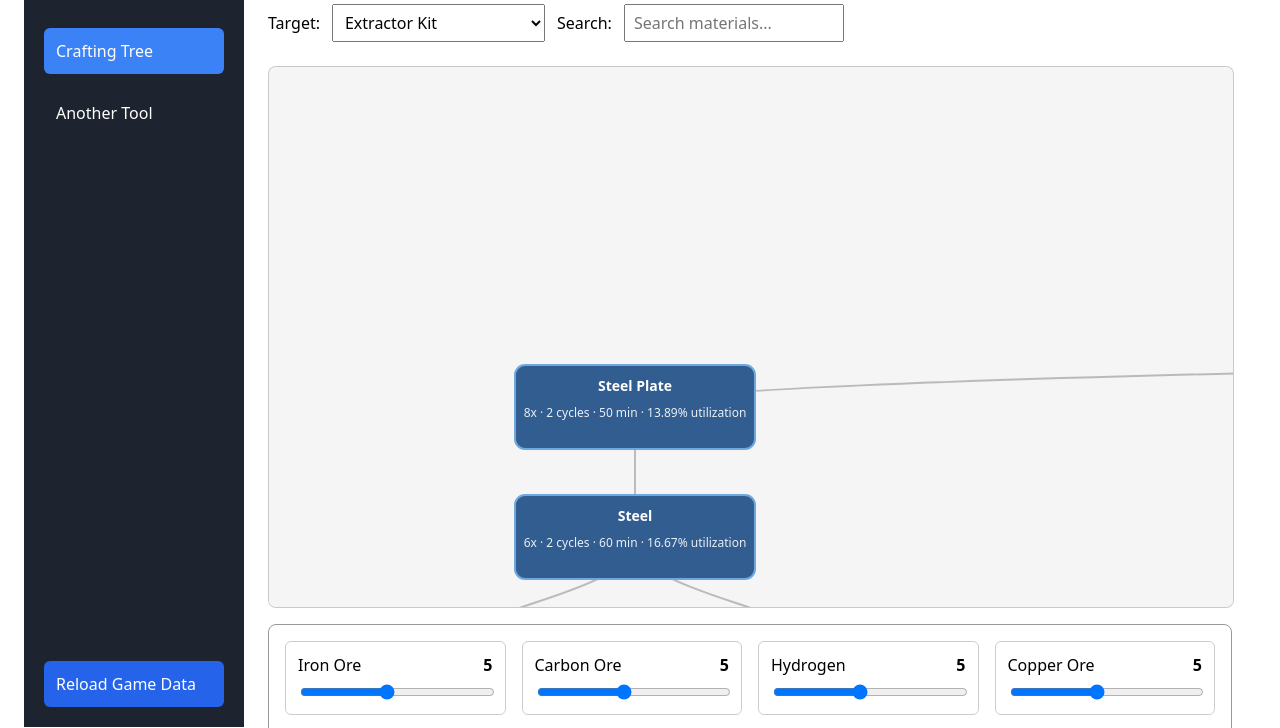
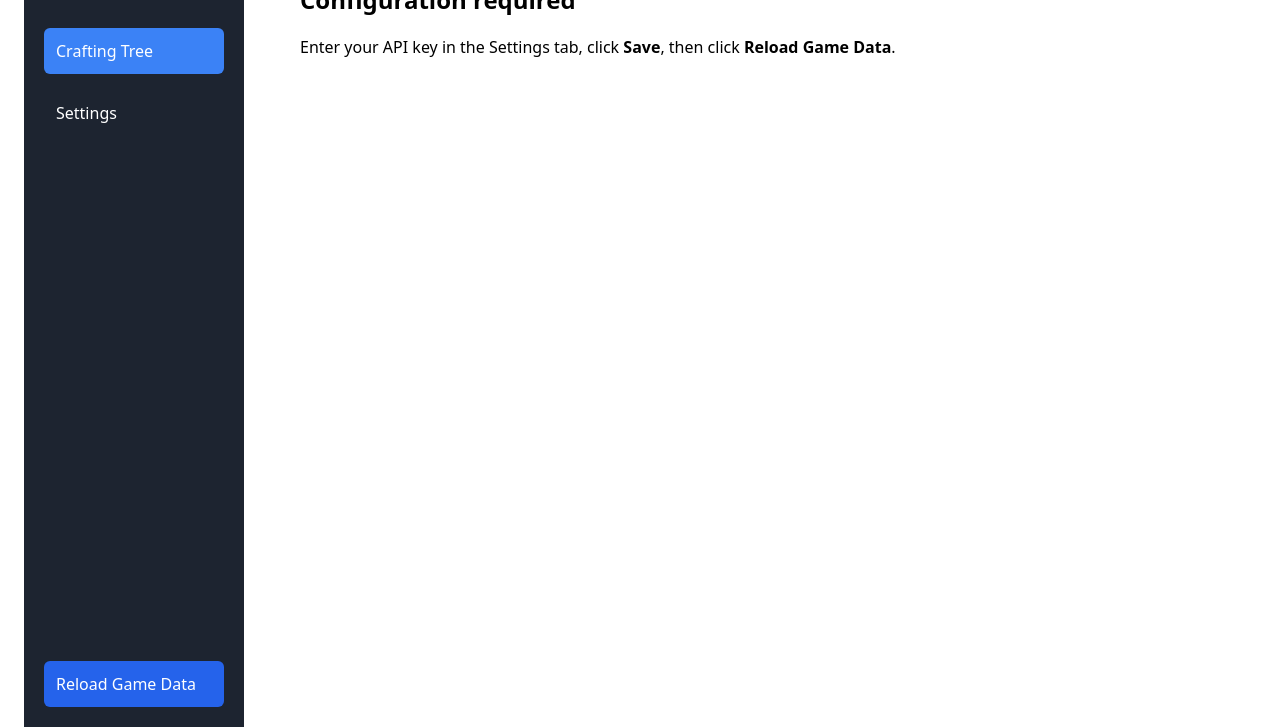
Before and after one commit to TidalConstructionCo/OreAndOrbitHelper, a website built with Vite: page index.html in a window 1280 px wide. Shown: the part 97-825 px from the top of the page. Built offline with nearby package versions, Linux system fonts and the light colour scheme.

Commit message:
Add instruction to error state

```diff
--- a/index.html
+++ b/index.html
@@ -379,6 +379,19 @@
             text-align: left;
             font: inherit;
         }
+
+        .tool-unavailable {
+            padding: 2rem;
+            max-width: 40rem;
+        }
+
+        .tool-unavailable h1 {
+            margin-top: 0;
+        }
+
+        .tool-content[hidden] {
+            display: none;
+        }
     </style>
 </head>
 
@@ -391,8 +404,8 @@
                 Crafting Tree
             </button>
 
-            <button class="tool-button" data-tool="another-tool">
-                Another Tool
+            <button class="tool-button" data-tool="settings">
+                Settings
             </button>
 
             <button id="reload-game-data" type="button">
@@ -408,6 +421,15 @@
 
         <main class="content">
             <section id="crafting-tree" class="tool-panel active">
+                <div class="tool-unavailable" hidden>
+                    <h1>Configuration required</h1>
+                    <p>
+                        Enter your API key in the Settings tab, click
+                        <strong>Save</strong>, then click
+                        <strong>Reload Game Data</strong>.
+                    </p>
+                </div>
+                <div class="tool-content">
                     <h1>Crafting Tree</h1>
                     <div class="controls">
                         <label for="target-select">Target:</label>
@@ -423,11 +445,12 @@
                         <h2>Material Abundance</h2>
                     </div>
                     <div id="summary" class="summary"></div>
+                </div>
                 <script src="https://cdn.jsdelivr.net/npm/d3@7"></script>
                 <script type="module" src="./src/main-script.ts"></script>
             </section>
 
-            <section id="another-tool" class="tool-panel">
+            <section id="settings" class="tool-panel">
                 <h1>Settings</h1>
                 <form id="apiKeyForm">
                     <input id="apiKeyInput" type="password" placeholder="Enter your API key" autocomplete="off"
--- a/src/main-script.ts
+++ b/src/main-script.ts
@@ -1,5 +1,5 @@
 import GAME_DATA, { ExtractionRecipe } from "./crafting-data";
-import { initialize as initializeApiKeyPage } from "./api-key.js";
+import { getApiKey, initialize as initializeApiKeyPage } from "./api-key.js";
 import { renderCraftingTree } from "./ui/crafting-tree";
 import { buildCraftingTree } from "./domain/crafting-tree";
 import { createInitialState } from "./app/state";
@@ -12,7 +12,45 @@ import { CACHE_KEYS, loadCache, saveToCache } from "./cache";
 
 const state = createInitialState();
 
+let hasMaterialsData = false;
+let hasRecipesData = false;
+let hasExtractionData = false;
+
+function isGameDataReady(): boolean {
+    return (hasMaterialsData && hasRecipesData && hasExtractionData); // || getApiKey() !== undefined;
+}
+
+function renderToolAvailability(): void {
+    const configurationPanel = document.getElementById("configuration");
+
+    document.querySelectorAll<HTMLElement>(".tool-panel").forEach(panel => {
+        if (panel === configurationPanel) {
+            return;
+        }
+
+        const unavailableMessage =
+            panel.querySelector<HTMLElement>(".tool-unavailable");
+
+        const toolContent =
+            panel.querySelector<HTMLElement>(".tool-content");
+
+        if (!unavailableMessage || !toolContent) {
+            return;
+        }
+
+        const ready = isGameDataReady();
+
+        unavailableMessage.hidden = ready;
+        toolContent.hidden = !ready;
+    });
+}
+
 export function render() {
+    renderToolAvailability();
+    if (!isGameDataReady()) {
+        return;
+    }
+
     if (state.selectedTarget) {
         const treeElement = document.getElementById("tree");
         const tree = buildCraftingTree(
@@ -108,14 +146,17 @@ function initialize() {
     const cachedMaterials = loadCache(CACHE_KEYS.materials, MaterialsResponseSchema);
     if (cachedMaterials) {
         loadMaterials(cachedMaterials.data);
+        hasMaterialsData = true;
     }
     const cachedRecipes = loadCache(CACHE_KEYS.recipes, RecipesResponseSchema);
     if (cachedRecipes) {
         loadRecipes(cachedRecipes.data);
+        hasRecipesData = true;
     }
     const cachedExtraction = loadCache(CACHE_KEYS.locations, ExtractionResponseSchema);
     if (cachedExtraction) {
         loadExtraction(cachedExtraction.data);
+        hasExtractionData = true;
     }
 
     // TODO: rename
@@ -129,7 +170,6 @@ function initialize() {
             updateMaterialsButton.disabled = true;
 
             try {
-                // TODO: maybe return if the update was successful
                 await updateGameData();
                 refreshAllDisplays();
             } finally {
@@ -207,6 +247,7 @@ async function updateGameData() {
     if (materialApiResult) {
         loadMaterials(materialApiResult);
         saveToCache(CACHE_KEYS.materials, materialApiResult);
+        hasMaterialsData = true;
     }
     else {
         alert("Failed to fetch API data. Try again later (5+ minutes from now).");
@@ -217,11 +258,13 @@ async function updateGameData() {
     if (recipeApiResult) {
         loadRecipes(recipeApiResult);
         saveToCache(CACHE_KEYS.recipes, recipeApiResult);
+        hasRecipesData = true;
     }
 
     const extractionApiResult = await getExtraction();
     if (extractionApiResult) {
         loadExtraction(extractionApiResult);
         saveToCache(CACHE_KEYS.locations, extractionApiResult);
+        hasExtractionData = true;
     }
 }
```
Lines whose indentation alone changed are shown as unchanged.
